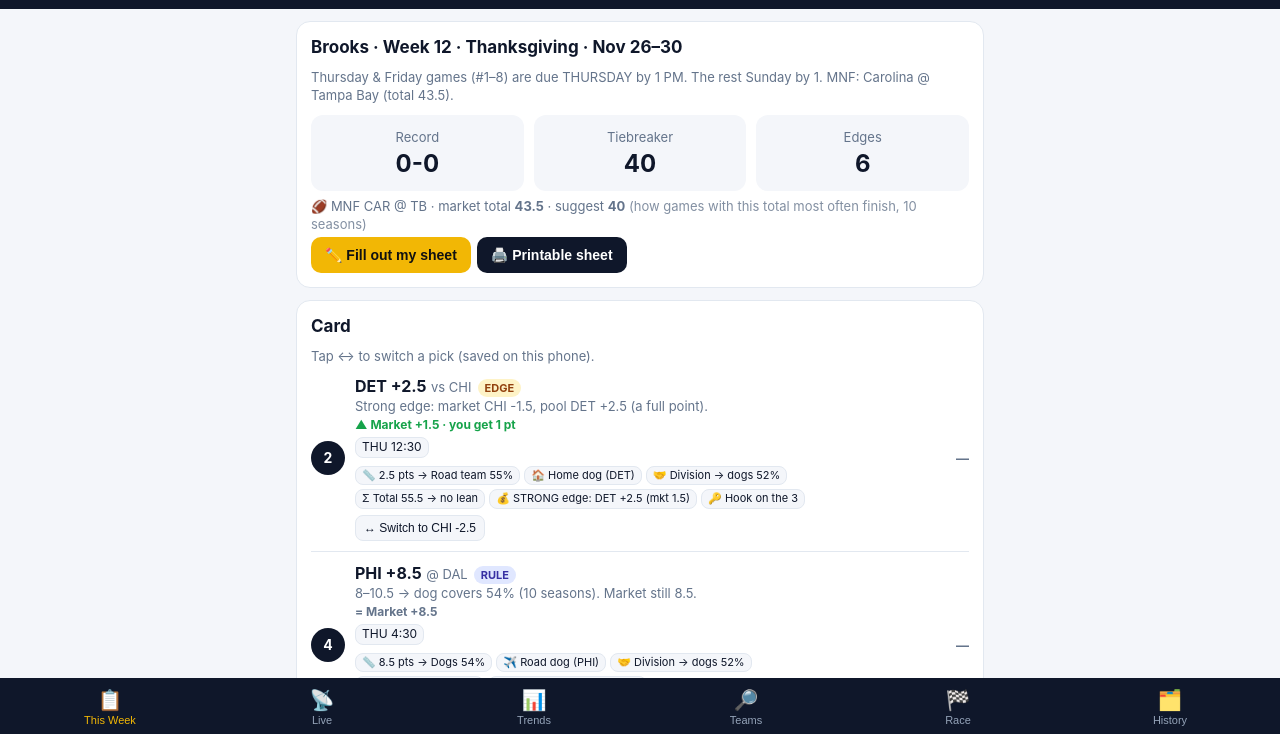
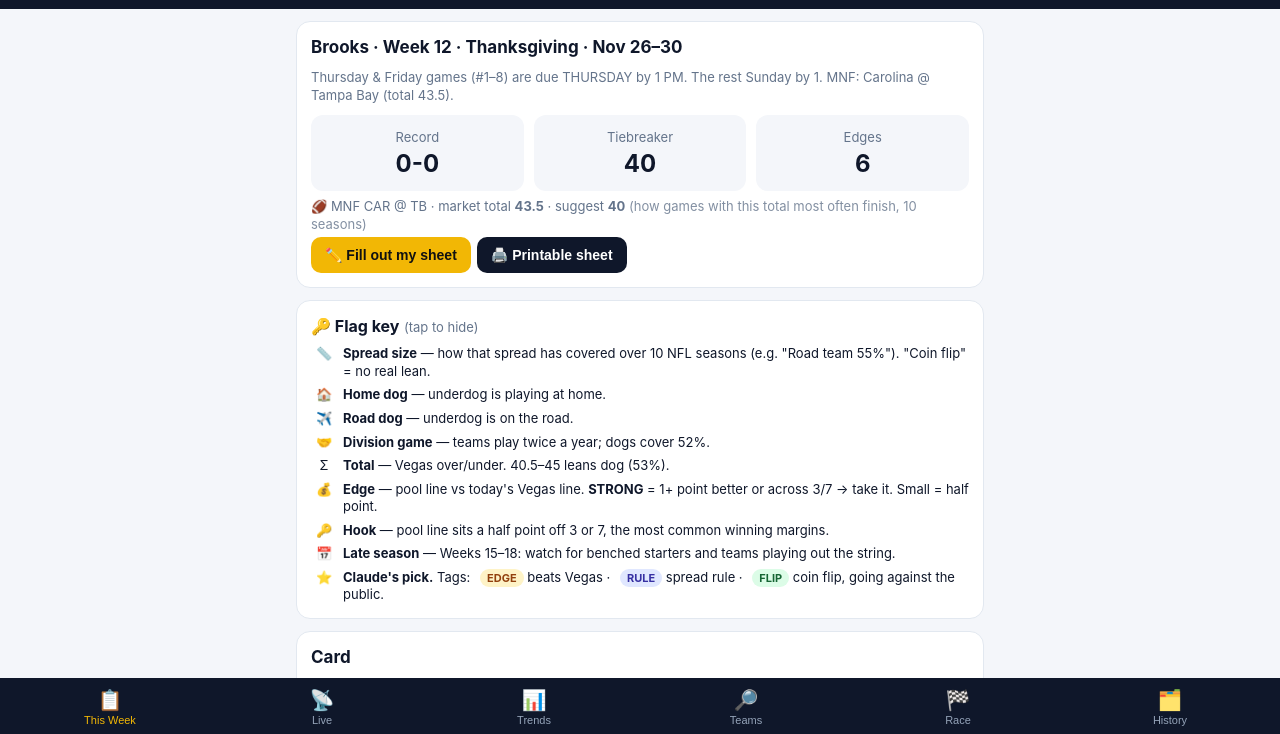
Before and after one commit to ScorpsBaseballJB3/nflpool, a plain HTML site: page index.html in a window 1280 px wide. Shown: the part 64-798 px from the top of the page. Drawn offline with Linux system fonts and the light colour scheme.

Commit message:
Flag key card (This Week + fill mode); bump cache v2
Co-Authored-By: Claude Opus 5.5 <noreply@anthropic.com>
Claude-Session: https://claude.ai/code/session_01XsquS1BeyyNAJt86Z1W43Z

```diff
--- a/index.html
+++ b/index.html
@@ -31,7 +31,7 @@ nav button{flex:1;background:none;border:0;color:#94a3b8;font-size:11px;padding:
 .EDGE{background:#fef3c7;color:#92400e}.RULE{background:#e0e7ff;color:#3730a3}.FLIP{background:#dcfce7;color:#166534}.EDIT{background:#fce7f3;color:#9d174d}
 .st{font-size:13px;font-weight:700;text-align:right;min-width:80px}.cov{color:var(--dog)}.not{color:var(--bad)}.pend{color:var(--mute)}
 .mv{font-size:12px;font-weight:700;margin-top:2px}.up{color:var(--dog)}.dn{color:var(--bad)}.eq{color:var(--mute)}
-.sit{margin-top:4px}.sit .flag{font-size:11px}.flag{display:inline-block;font-size:12px;background:var(--bg);border:1px solid var(--line);border-radius:8px;padding:1px 6px;margin:3px 4px 0 0}
+.sit{margin-top:4px}.key summary{cursor:pointer;list-style:none}.keyg{display:grid;grid-template-columns:26px 1fr;gap:6px 6px;margin-top:8px;font-size:13px;line-height:1.35}.keyg>div:nth-child(odd){text-align:center}.sit .flag{font-size:11px}.flag{display:inline-block;font-size:12px;background:var(--bg);border:1px solid var(--line);border-radius:8px;padding:1px 6px;margin:3px 4px 0 0}
 .sw{border:1px solid var(--line);background:var(--bg);color:var(--ink);border-radius:8px;font-size:12px;padding:5px 8px;margin-top:6px}
 .score{font-size:12px;color:var(--mute)}
 table{width:100%;border-collapse:collapse;font-size:14px}th{text-align:left;color:var(--mute);font-weight:600;font-size:12px;padding:6px 4px;border-bottom:1px solid var(--line)}td{padding:8px 4px;border-bottom:1px solid var(--line)}td.c,th.c{text-align:center}
@@ -131,12 +131,23 @@ function sit(g){const L=+g.pool_line,T=parseFloat(g.total),M=g.market_line_sunda
  if([2.5,3.5,6.5,7.5].includes(L))out.push(`🔑 Hook on the ${L<5?3:7}`);
  if(wk>=15)out.push('📅 Late season');
  return out.map(t=>`<span class="flag">${t}</span>`).join('')}
+const KEY=`<details class="card key" ${LS.get('keyOpen',true)?'open':''} ontoggle="LS.set('keyOpen',this.open)"><summary><b>🔑 Flag key</b> <span class="mute">(tap to hide)</span></summary><div class="keyg">
+<div>📏</div><div><b>Spread size</b> — how that spread has covered over 10 NFL seasons (e.g. "Road team 55%"). "Coin flip" = no real lean.</div>
+<div>🏠</div><div><b>Home dog</b> — underdog is playing at home.</div>
+<div>✈️</div><div><b>Road dog</b> — underdog is on the road.</div>
+<div>🤝</div><div><b>Division game</b> — teams play twice a year; dogs cover 52%.</div>
+<div>Σ</div><div><b>Total</b> — Vegas over/under. 40.5–45 leans dog (53%).</div>
+<div>💰</div><div><b>Edge</b> — pool line vs today's Vegas line. <b>STRONG</b> = 1+ point better or across 3/7 → take it. Small = half point.</div>
+<div>🔑</div><div><b>Hook</b> — pool line sits a half point off 3 or 7, the most common winning margins.</div>
+<div>📅</div><div><b>Late season</b> — Weeks 15–18: watch for benched starters and teams playing out the string.</div>
+<div>⭐</div><div><b>Claude's pick.</b> Tags: <span class="tag EDGE">EDGE</span> beats Vegas · <span class="tag RULE">RULE</span> spread rule · <span class="tag FLIP">FLIP</span> coin flip, going against the public.</div>
+</div></details>`;
 function renderWeek(){if(fillMode&&isLocked())fillMode=false;if(fillMode)return renderFill();const C=card(who),R=wkRows();const ed=Object.keys(LS.get(ekey(who),{})).length;
  let h=recapHTML(C,R);
  const wins=C.filter(p=>won(p)===true).length,loss=C.filter(p=>won(p)===false).length;
  h+=`<div class="card"><h2>${nm(who)} · ${W.title}</h2><div class="mute">${W.note||''}</div>
  <div class="big" style="margin-top:10px"><div><span class="mute">Record</span><b>${wins}-${loss}</b></div><div><span class="mute">Tiebreaker</span><b>${tieb(who)||'–'}</b></div><div><span class="mute">Edges</span><b>${C.filter(p=>p.mkt!=null&&(p.side==='fav'?p.mkt-p.line:p.line-p.mkt)>0).length}</b></div></div>${tbHelp(false)}
- ${isLocked()?'<span class="btn alt" style="cursor:default">🔒 Picks locked</span>':'<button class="btn" style="background:var(--acc);color:#111" onclick="fillMode=true;renderWeek();scrollTo(0,0)">✏️ Fill out my sheet</button>'}<button class="btn" onclick="showSheet()">🖨️ Printable sheet</button>${fillOn(who)?'<span class="mute" style="display:block;margin-top:6px">Showing the picks you filled out.</span>':''}${!isLocked()&&!fillOn(who)&&ed?`<button class="btn alt" onclick="resetEdits()">↺ Reset ${ed} change${ed>1?'s':''}</button>`:''}</div><div class="card"><h2>Card</h2><div class="mute">${isLocked()?'🔒 Locked — these are the picks turned in.':'Tap ↔ to switch a pick (saved on this phone).'}</div>`;
+ ${isLocked()?'<span class="btn alt" style="cursor:default">🔒 Picks locked</span>':'<button class="btn" style="background:var(--acc);color:#111" onclick="fillMode=true;renderWeek();scrollTo(0,0)">✏️ Fill out my sheet</button>'}<button class="btn" onclick="showSheet()">🖨️ Printable sheet</button>${fillOn(who)?'<span class="mute" style="display:block;margin-top:6px">Showing the picks you filled out.</span>':''}${!isLocked()&&!fillOn(who)&&ed?`<button class="btn alt" onclick="resetEdits()">↺ Reset ${ed} change${ed>1?'s':''}</button>`:''}</div>${KEY}<div class="card"><h2>Card</h2><div class="mute">${isLocked()?'🔒 Locked — these are the picks turned in.':'Tap ↔ to switch a pick (saved on this phone).'}</div>`;
  for(const p of C){const r=won(p);const st=r===true?'<span class="cov">✓ WIN</span>':r===false?'<span class="not">✗ LOSS</span>':'<span class="pend">—</span>';
   const sc=p.g.fav_score?`<div class="score">${p.fav} ${p.g.fav_score} – ${p.dog} ${p.g.dog_score}</div>`:'';
   h+=`<div class="pick"><div class="num">${p.num}</div><div class="pt"><b>${p.team} ${lineTxt(p)}</b> <span class="mute">${p.home==='neutral'?'vs':(p.home===p.side?'vs':'@')} ${p.opp}</span>${p.tag?`<span class="tag ${p.tag}">${p.tag}</span>`:''}
@@ -166,7 +177,7 @@ function renderFill(keepScroll){const y=scrollY,x=getFill(),off=official('BROOKS
  <div id="fcount" class="mute" style="margin-top:6px">${fillCount()}</div>
  <div style="margin-top:8px;display:flex;align-items:center;gap:10px"><span class="mute">Tiebreaker (MNF total)</span><input class="tb" type="number" inputmode="numeric" value="${x.tb}" placeholder="${W.tiebreaker||''}" oninput="setTb(this.value)"></div>${tbHelp(true)}
  <div><button class="btn alt" onclick="useClaude()">⭐ Use Claude's picks</button><button class="btn alt" onclick="clearFill()">Clear</button></div></div>`;
- if(!R.length)h+='<div class="card mute">This week’s games aren’t loaded yet — send Claude the pool sheet.</div>';
+ h+=KEY;if(!R.length)h+='<div class="card mute">This week’s games aren’t loaded yet — send Claude the pool sheet.</div>';
  R.forEach((g,i)=>{const f=+g.fav_num,sel=x.s[f],sug=off[f],meta=W.picks.find(p=>p.num===(sug==='fav'?f:f+1))||{};
   const mk=g.market_line_sunday?` · Market -${g.market_line_sunday}`:'';const last=i===R.length-1&&R.length>1;
   h+=`<div class="card">${last?'<div class="mute"><b>MONDAY NIGHT</b></div>':''}<div class="mute">#${f} / #${f+1} · Pool line ${g.pool_line}${mk} · ${g.home==='fav'?g.favorite+' home':g.home==='dog'?g.underdog+' home':'neutral site'}</div>
--- a/sw.js
+++ /dev/null
@@ -1,6 +0,0 @@
-const C='nflpool-v1';
-self.addEventListener('install',e=>{e.waitUntil(caches.open(C).then(c=>c.addAll(['./','index.html','manifest.json','icon-192.png','apple-touch-icon.png'])));self.skipWaiting()});
-self.addEventListener('activate',e=>e.waitUntil(self.clients.claim()));
-self.addEventListener('fetch',e=>{const u=new URL(e.request.url);if(e.request.method!=='GET'||u.origin!==location.origin)return;
- const key=u.origin+u.pathname;
- e.respondWith(fetch(e.request).then(r=>{const cp=r.clone();caches.open(C).then(c=>c.put(key,cp));return r}).catch(()=>caches.match(key)))});
```
